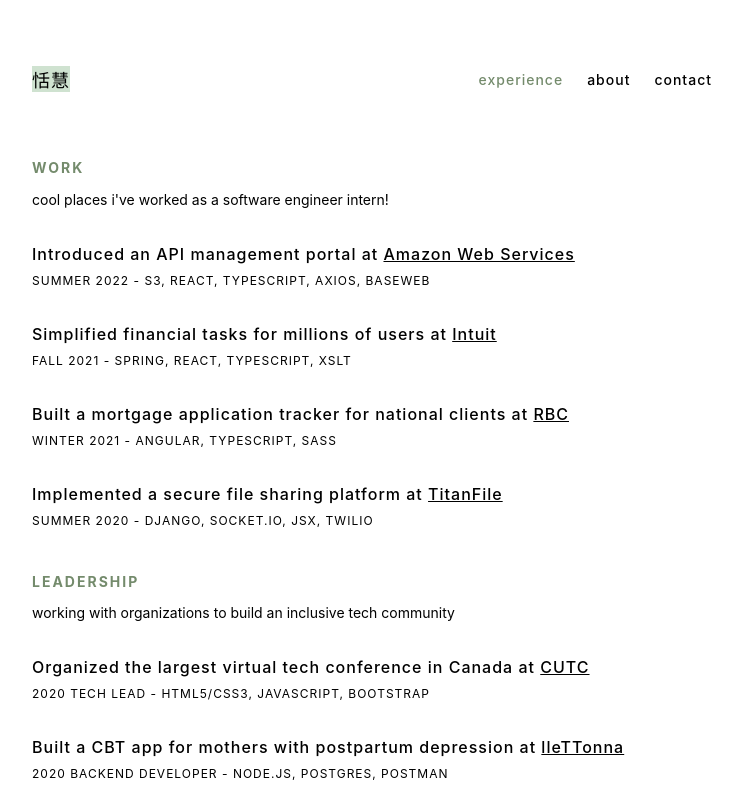
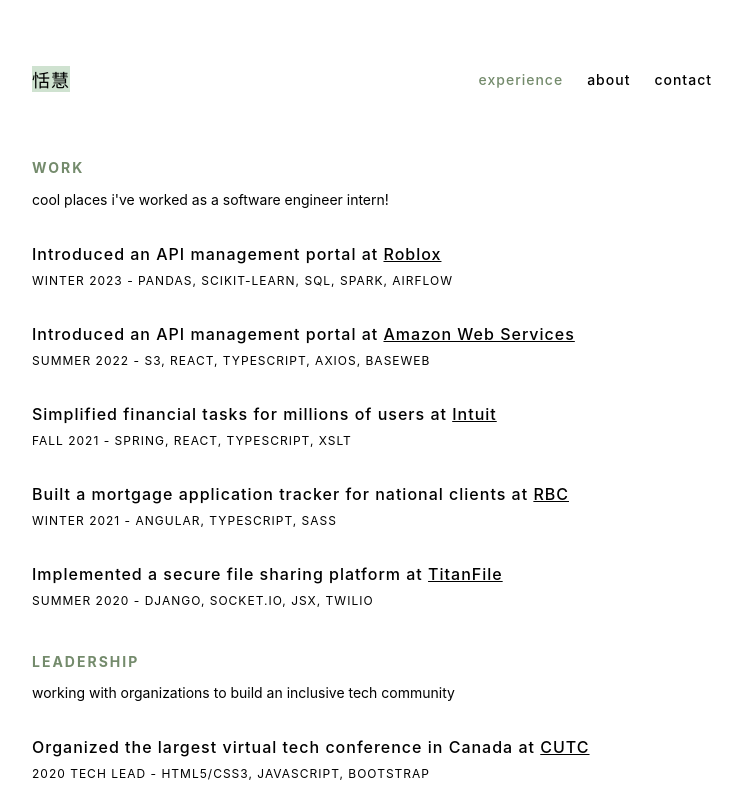
Before and after one commit to TianhuiYang/personal-website, a React (Create React App) app: page / in a window 1280 px wide. Shown: the top 800 px of the page, without its empty margins (268-1010 px from the left). Built offline with nearby package versions, Linux system fonts and the light colour scheme.

Commit message:
feat: Roblox work experience

```diff
--- a/src/components/WorkExperience.tsx
+++ b/src/components/WorkExperience.tsx
@@ -5,6 +5,14 @@
 import { Section } from "./Section";
 
 const workExperienceHistory: ExperienceModel[] = [
+  {
+    company: "Roblox",
+    role: "SWE Intern",
+    date: "Winter 2023",
+    tech: "Pandas, Scikit-learn, SQL, Spark, Airflow",
+    description: "Introduced an API management portal",
+    link: "https://corporate.roblox.com/trust-safety/",
+  },
   {
     company: "Amazon Web Services",
     role: "SWE Intern",
```
